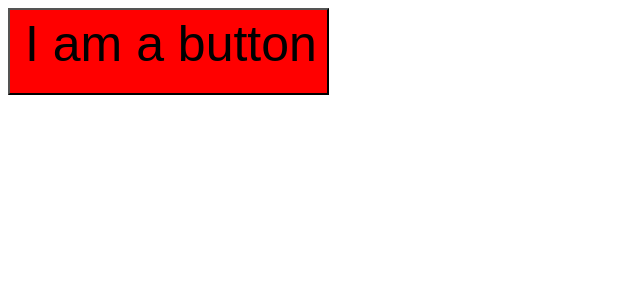
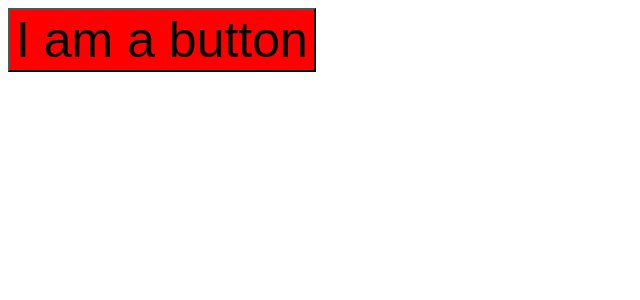
Before and after one commit to Ant0yne/react-test-typescript, a React (Vite) app: page / in a window 1280 px wide. Shown: the top 300 px of the page, without its empty margins (0-640 px from the left). Built offline with nearby package versions, Linux system fonts and the light colour scheme.

Commit message:
children

```diff
--- a/src/App.tsx
+++ b/src/App.tsx
@@ -2,14 +2,27 @@ import "./App.css";
 import Button from "./Button";
 
 function App() {
+	const onClick = () => {
+		return 5;
+	};
+
 	return (
 		<div>
 			<Button
-				backGroundColor="red"
-				fontSize={50}
-				pillShape={true}
-				padding={[5, 10, 20, 15]}
-			/>
+				style={{
+					backgroundColor: "red",
+					fontSize: 50,
+					padding: "5px, 10px",
+				}}
+				borderRadius={{
+					topLeft: 5,
+					topRight: 5,
+					bottomLeft: 10,
+					bottomRight: 10,
+				}}
+				onClick={onClick}>
+				I am a button
+			</Button>
 		</div>
 	);
 }
--- a/src/Button.tsx
+++ b/src/Button.tsx
@@ -2,36 +2,32 @@ const convertCurrency = (amount: number, currency: string): string => {
 	return "test";
 };
 
-type Color = "red" | "blue" | "green";
+// type Color = "red" | "blue" | "green";
+
+// type ButtonProps = {
+// 	backGroundColor?: Color;
+// 	textColor?: Color;
+// 	fontSize?: number;
+// 	pillShape?: boolean;
+// 	padding: [number, number, number, number];
+// };
 
 type ButtonProps = {
-	backGroundColor?: Color;
-	textColor?: Color;
-	fontSize?: number;
-	pillShape?: boolean;
-	padding: [number, number, number, number];
+	style: React.CSSProperties;
+	borderRadius: Record<string, number>;
+	onClick: () => number;
+	children: React.ReactNode;
 };
 
-const Button = ({
-	backGroundColor = "blue",
-	fontSize = 20,
-	pillShape = false,
-	padding = [0, 0, 0, 0],
-}: ButtonProps) => {
+const Button = ({ style, borderRadius, onClick, children }: ButtonProps) => {
 	let url = "https://duckduckgo.com/";
 
 	convertCurrency(100, "EUR");
 
 	return (
 		<div>
-			<button
-				style={{
-					backgroundColor: backGroundColor,
-					fontSize: fontSize,
-					borderRadius: pillShape ? "10" : "0",
-					padding: `${padding[0]}px ${padding[1]}px ${padding[2]}px ${padding[3]}px`,
-				}}>
-				I am a button
+			<button onClick={onClick} style={style}>
+				{children}
 			</button>
 		</div>
 	);
```
